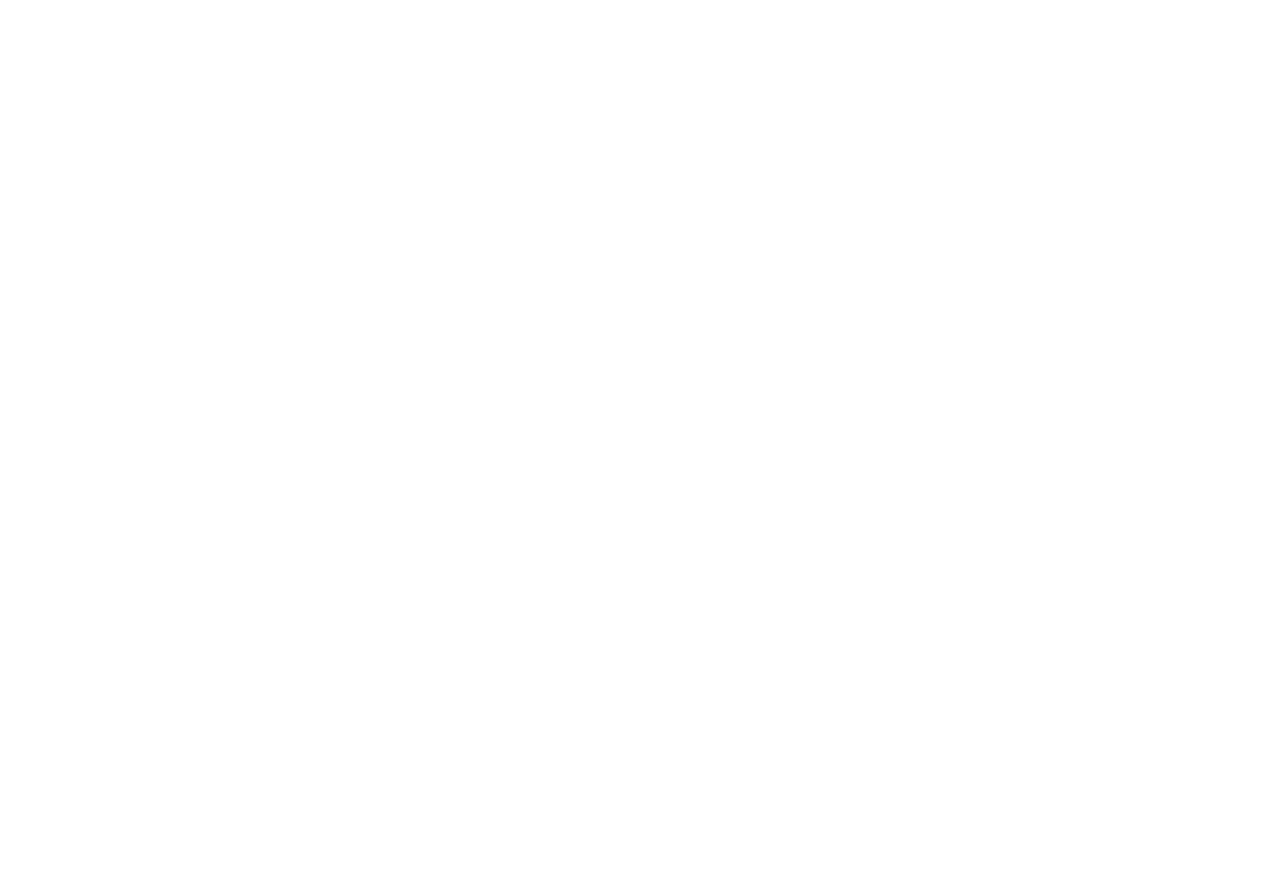
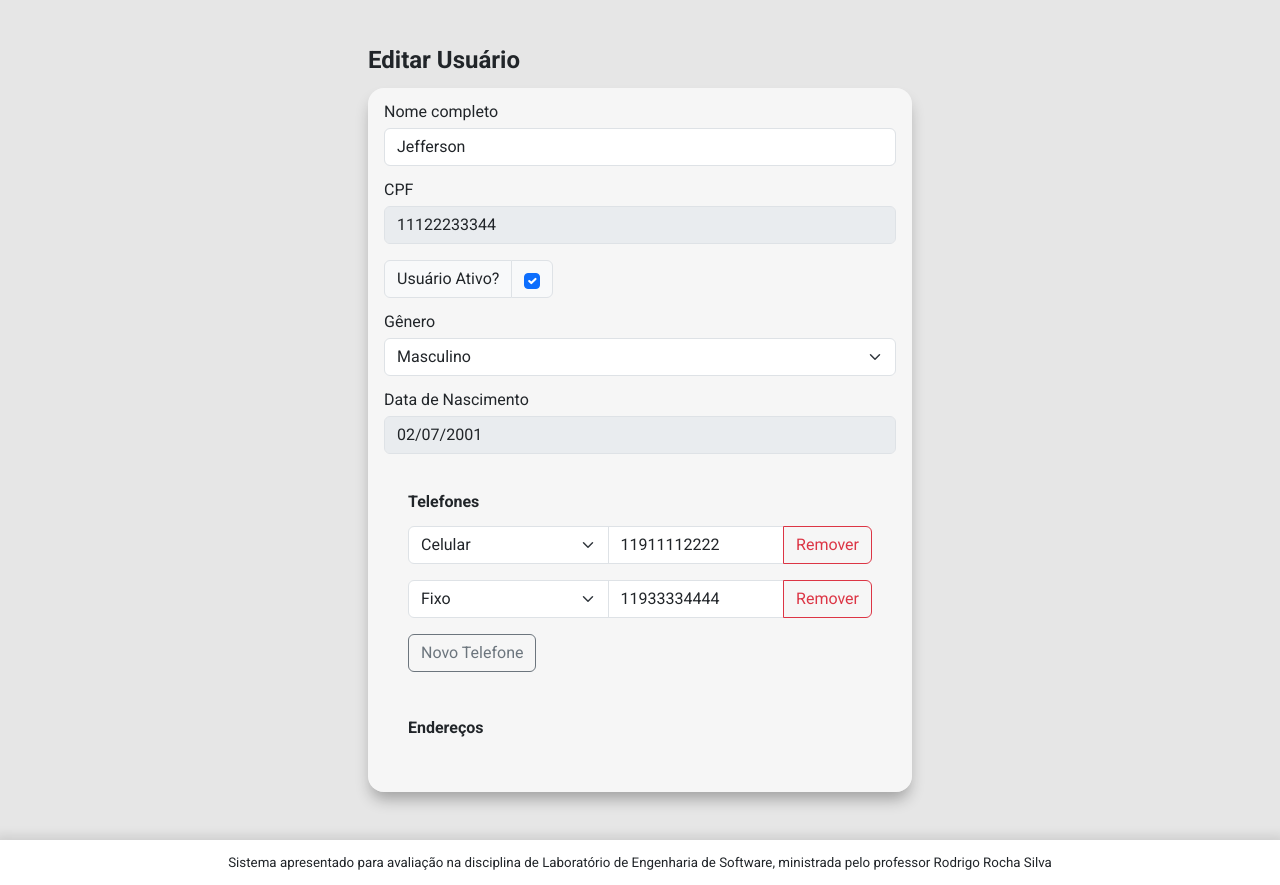
Before and after one commit to JPerluxo/E-Commerce-LES, a React (Create React App) app in the folder les-frontend/frontend_les/: page /admin/manageUser/edit in a window 1280 px wide. Before the commit this address had no page. Before the commit the page ends 800 px from the top, so only its background shows below. Built offline with nearby package versions, Linux system fonts and the light colour scheme; the HTML template or start-up script is replaced by a standard one.

Commit message:
[FRONTEND] implementação de formulário de cadastro/edição de clientes com telefone

```diff
--- a/les-frontend/frontend_les/src/App.jsx
+++ b/les-frontend/frontend_les/src/App.jsx
@@ -3,7 +3,8 @@
 
 import Home from './concepts/ecommerce_user/components/templates/Home'; //HOMEPAGE DO USUÁRIO
 import AdminHome from './concepts/ecommerce_admin/components/templates/Home'; //HOMEPAGE DO ADMIN
-import ManageUser from './concepts/ecommerce_admin/components/templates/ManageUser'; //GERENCIAMENTO DE USUÁRIO
+import ManageUser from './concepts/ecommerce_admin/components/templates/ManageUser'; //GERENCIAMENTO DE USUÁRIO (CONSULTA E EXCLUSÃO)
+import UserForm from './concepts/ecommerce_admin/components/templates/UserForm'; //FORMULÁRIO DE USUÁRIO (CADASTRO OU EDIÇÃO)
 
 function App() {
   return (
@@ -15,6 +16,8 @@
         {/*ROTAS ADMIN*/}
         <Route path="/admin/home" element={<AdminHome/>}/>
         <Route path="/admin/manageUser" element={<ManageUser/>}/>
+        <Route path="/admin/manageUser/new" element={<UserForm newForm/>}/>
+        <Route path="/admin/manageUser/edit" element={<UserForm/>}/>
       </Routes>
     </BrowserRouter>
   );
--- /dev/null
+++ b/les-frontend/frontend_les/src/concepts/ecommerce_admin/components/molecules/Input/index.jsx
@@ -0,0 +1,37 @@
+import React from 'react';
+
+import Form from 'react-bootstrap/Form';
+import InputGroup from 'react-bootstrap/InputGroup';
+
+const Input = ({ id, label, type,  placeholder, checked, onChange, value, disabled = false }) => {
+  return (<>
+    {type === 'checkbox' ? (
+      <InputGroup className="mb-3" id={id}>
+        <InputGroup.Text htmlFor={`Input_${id}`}>{label}</InputGroup.Text>
+        <InputGroup.Checkbox
+          aria-label={label}
+          id={`Input_${id}`}
+          defaultChecked={checked}
+          onChange={onChange}
+          defaultValue={value}
+          disabled={disabled}
+        />
+      </InputGroup>
+    ) : (
+      <Form.Group className="mb-3" id={id}>
+        <Form.Label htmlFor={`Input_${id}`}>{label}</Form.Label>
+        <Form.Control
+          type={type}
+          name={`Input_${id}`}
+          id={`Input_${id}`}
+          placeholder={placeholder}
+          defaultValue={value}
+          onChange={onChange}
+          disabled={disabled}
+        />
+      </Form.Group>
+    )}
+  </>)
+}
+
+export default Input;
--- /dev/null
+++ b/les-frontend/frontend_les/src/concepts/ecommerce_admin/components/molecules/PhoneInput/index.jsx
@@ -0,0 +1,32 @@
+import React from 'react';
+
+import Form from 'react-bootstrap/Form';
+import InputGroup from 'react-bootstrap/InputGroup';
+import Button from 'react-bootstrap/Button';
+
+const PhoneInput = ({ id, selectOnChange, selectValue, inputOnChange, inputValue, removeFunction, disabled = false }) => {
+  return (
+    <InputGroup className="mb-3" id={id}>
+      <Form.Select
+        aria-label="Seletor de tipo de telefone"
+        onChange={selectOnChange}
+        id={`Select_${id}`}
+        defaultValue={selectValue}
+        disabled={disabled}
+      >
+        <option value="1">Celular</option>
+        <option value="2">Fixo</option>
+      </Form.Select>
+      <Form.Control
+        aria-label="Campo de inserção de número de telefone"
+        aria-describedby="inputTelefone"
+        onChange={inputOnChange}
+        id={`Input_${id}`}
+        defaultValue={inputValue}
+      />
+      <Button variant="outline-danger" onClick={removeFunction}>Remover</Button>
+    </InputGroup>
+  )
+}
+
+export default PhoneInput;
--- /dev/null
+++ b/les-frontend/frontend_les/src/concepts/ecommerce_admin/components/molecules/Select/index.jsx
@@ -0,0 +1,16 @@
+import React from 'react';
+
+import Form from 'react-bootstrap/Form';
+
+const Select = ({ id, label, value, options, disabled = false }) => {
+  return (
+    <Form.Group className="mb-3" id={id}>
+      <Form.Label htmlFor={`Select_${id}`}>{label}</Form.Label>
+      <Form.Select id={`Select_${id}`} aria-label={label} defaultValue={value} disabled={disabled}>
+        {options.map(option => <option key={option.value} value={option.value}>{option.text}</option>)}
+      </Form.Select>
+    </Form.Group>
+  )
+}
+
+export default Select;
--- /dev/null
+++ b/les-frontend/frontend_les/src/concepts/ecommerce_admin/components/organisms/UserFormBox/index.jsx
@@ -0,0 +1,54 @@
+import { React, useState } from 'react';
+import styles from './index.module.css';
+
+import Form from 'react-bootstrap/Form';
+import Button from 'react-bootstrap/Button';
+import Input from '../../molecules/Input';
+import Select from '../../molecules/Select';
+import PhoneInput from '../../molecules/PhoneInput';
+
+const UserFormBox = ({ data }) => {
+  const genders = [{value: 1, text: "Masculino"}, {value: 2, text: "Feminino"}, {value: 3, text: "Prefiro não informar"}];
+
+  const [phones, setPhones] = useState(data ? data.phones : [{ id: Date.now(), type: "1", ddd: "", number: "" }]);
+  const addPhone = () => setPhones([...phones, { id: Date.now(), type: "1", ddd: "", number: "" }]);
+  const removePhone = (id) => { if (phones.length > 1) setPhones(phones.filter(phone => phone.id !== id)) };
+
+  return (
+    <Form className={styles.userFormBox}>
+      {!data && <>
+        <Input id="nameInput" label="Nome completo" type="text"/>
+        <Input id="cpfInput" label="CPF" type="text"/>
+        <Input id="isActiveInput" label="Usuário Ativo?" type="checkbox"/>
+        <Select id="genderInput" label="Gênero" options={genders}/>
+        <Input id="birthDateInput" label="Data de Nascimento" type="date"/>
+        <div className={styles.phonesDiv}>
+          <h3>Telefones</h3>
+          {phones.map(phone => (<PhoneInput key={phone.id} id="phonesInput" removeFunction={() => removePhone(phone.id)}/>))}
+          <Button variant="outline-secondary" onClick={() => addPhone()}>Novo Telefone</Button>
+        </div>
+        <div className={styles.addressesDiv}>
+          <h3>Endereços</h3>
+        </div>
+      </>}
+
+      {data && <>
+        <Input id="nameInput" label="Nome completo" type="text" value={data.name}/>
+        <Input id="cpfInput" label="CPF" type="text" value={data.cpf} disabled/>
+        <Input id="isActiveInput" label="Usuário Ativo?" type="checkbox" checked={data.isActive}/>
+        <Select id="genderInput" label="Gênero" options={genders} value={data.gender}/>
+        <Input id="birthDateInput" label="Data de Nascimento" type="date" value={data.birthDate} disabled/>
+        <div className={styles.phonesDiv}>
+          <h3>Telefones</h3>
+          {phones.map(phone => <PhoneInput key={phone.id} id={`phoneInput_${phone.id}`} selectValue={phone.type} inputValue={`${phone.ddd + phone.number}`} removeFunction={() => removePhone(phone.id)}/>)}
+          <Button variant="outline-secondary" onClick={() => addPhone()}>Novo Telefone</Button>
+        </div>
+        <div className={styles.addressesDiv}>
+          <h3>Endereços</h3>
+        </div>
+      </>}
+    </Form>
+  )
+}
+
+export default UserFormBox;
--- /dev/null
+++ b/les-frontend/frontend_les/src/concepts/ecommerce_admin/components/organisms/UserFormBox/index.module.css
@@ -0,0 +1,15 @@
+.userFormBox {
+    padding: 1rem;
+    background-color: #ffffffab;
+    box-shadow: 0px 10px 15px -3px rgba(0,0,0,0.3);
+    border-radius: 1rem;
+}
+
+.phonesDiv, .addressesDiv {
+    padding: 3vh;
+}
+
+.phonesDiv h3, .addressesDiv h3 {
+    font-weight: bold;
+    margin-bottom: 1rem;
+}
--- a/les-frontend/frontend_les/src/concepts/ecommerce_admin/components/templates/UserForm/index.jsx
+++ b/les-frontend/frontend_les/src/concepts/ecommerce_admin/components/templates/UserForm/index.jsx
@@ -1,9 +1,52 @@
-import React from 'react';
+import { React, useState, useEffect} from 'react';
+import styles from './index.module.css';
 
-const UserForm = () => {
-  return (
-    <div>UserForm</div>
-  )
+import Alert from '../../../../shared/components/molecules/Alert';
+import UserFormBox from '../../organisms/UserFormBox';
+import Footer from '../../../../shared/components/molecules/Footer';
+import { userApi } from '../../../../../apis/usersApi';
+import { useLocation } from 'react-router-dom';
+
+const UserForm = ({ newForm = false }) => {
+  const [userData, setUserData] = useState(null);
+  const [alert, setAlert] = useState(null);
+  const location = useLocation();
+
+  useEffect(() => {
+    if (!newForm) (async () => {
+      try {
+        const userId = new URLSearchParams(location.search).get('id');
+        const response = await userApi.getUserById(userId);
+        if (response.status === 200) {
+          setUserData(response.data);
+        } else {
+          setAlert({status: response.status, message: `Erro: ${response.status} - ${response.message}`});
+        }
+      } catch (error) {
+        setAlert({status: 500, message: `Erro: ${error.message}`});
+      }
+    })();
+  }, [newForm, location.search]);
+
+  return (<>
+    <div className={styles.formBox}>
+      {alert && <Alert status={alert.status} message={alert.message} onClose={() => setAlert(null)}/>}
+
+      {/*Novo Registro*/}
+      {newForm && <>
+        <h1>Novo Usuário</h1>
+        <UserFormBox/>
+      </>}
+
+      {/*Registro Existente*/}
+      {!newForm && userData && <>
+        <h1>Editar Usuário</h1>
+        <UserFormBox data={userData}/>
+      </>}
+
+    </div>
+    <Footer/>
+  </>)
 }
 
 export default UserForm;
--- /dev/null
+++ b/les-frontend/frontend_les/src/concepts/ecommerce_admin/components/templates/UserForm/index.module.css
@@ -0,0 +1,16 @@
+.formBox {
+    padding: 3rem;
+    margin: 0 25%;
+}
+
+.formBox h1 {
+    margin-bottom: 1rem;
+    font-size: x-large;
+    font-weight: bold;
+}
+
+@media screen and ((max-width: 768px)) {
+    .formBox {
+      margin: 0;
+    }
+}
--- a/les-frontend/frontend_les/src/concepts/shared/components/organisms/Header/index.jsx
+++ b/les-frontend/frontend_les/src/concepts/shared/components/organisms/Header/index.jsx
@@ -6,7 +6,7 @@
 import Logo from '../../../../../images/Logo.png';
 import Nav from '../../../../ecommerce_user/components/molecules/Nav';
 
-const Header = ({ isUser }) => {
+const Header = ({ isUser = false }) => {
   return (
     <Navbar expand="lg" data-bs-theme="dark" fixed="top" className={styles.Navbar}>
       <Container className={styles.Container}>
--- a/les-frontend/frontend_les/src/concepts/shared/components/organisms/Header/index.module.css
+++ b/les-frontend/frontend_les/src/concepts/shared/components/organisms/Header/index.module.css
@@ -10,7 +10,7 @@
 .Navbar {
   height: 14vh;
   justify-content: center;
-  background-color: #333533;
+  background-color: #050915;
   display: flex;
   flex-direction: column;
   gap: 1vh;
```
Also changed, not shown: les-frontend/frontend_les/src/apis/usersApi.jsx (+67 -0 lines), 1 other file (tests, documents, lock files or other folders).
